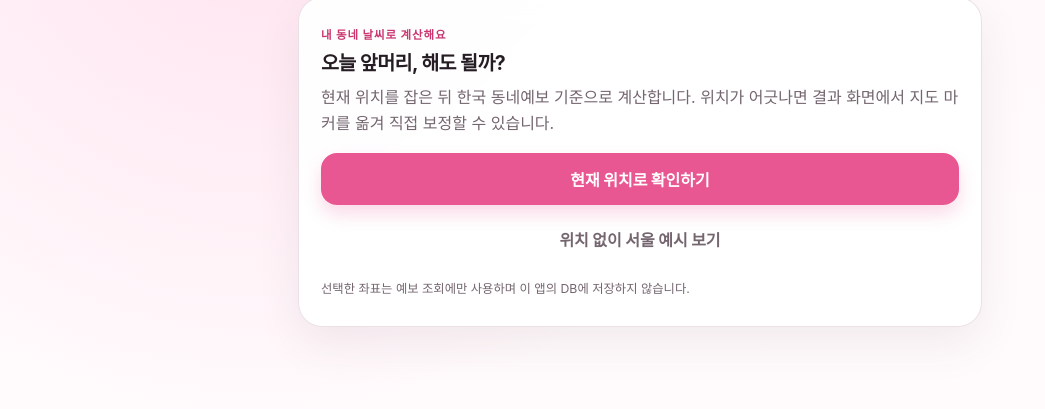
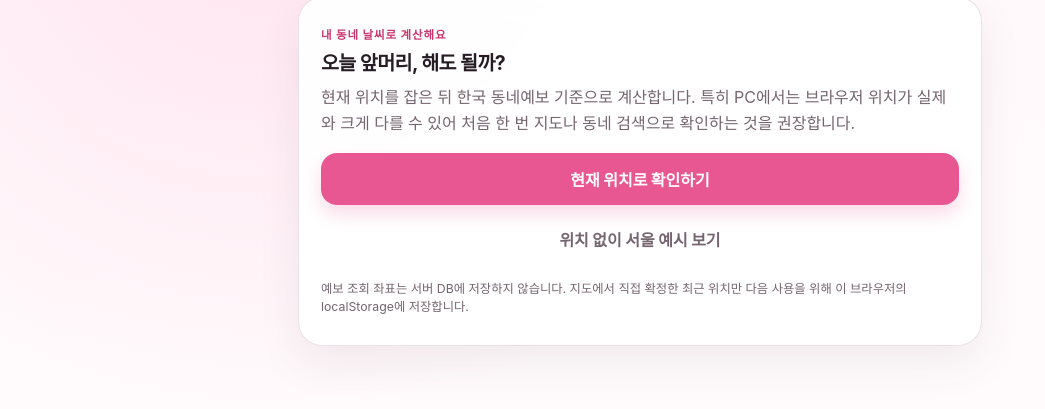
Before and after one commit to khsfashi/bangs-survival, a website: page index.html in a window 1280 px wide. Shown: the part 109-518 px from the top of the page, without its empty margins (0-1045 px from the left). Drawn offline with Linux system fonts and the light colour scheme.

Commit message:
docs: explain browser location limits and local storage

```diff
--- a/index.html
+++ b/index.html
@@ -13,7 +13,7 @@
 <body>
   <main class="app-shell">
     <header class="topbar"><div><p class="eyebrow">BANGS SURVIVAL FORECAST</p><h1>앞머리 생존예보</h1></div><button id="settingsButton" class="icon-button" type="button" aria-label="설정 열기">⚙</button></header>
-    <section id="permissionCard" class="card permission-card"><p class="card-kicker">내 동네 날씨로 계산해요</p><h2>오늘 앞머리, 해도 될까?</h2><p>현재 위치를 잡은 뒤 한국 동네예보 기준으로 계산합니다. 위치가 어긋나면 결과 화면에서 지도 마커를 옮겨 직접 보정할 수 있습니다.</p><button id="locationButton" class="primary-button" type="button">현재 위치로 확인하기</button><button id="demoButton" class="text-button" type="button">위치 없이 서울 예시 보기</button><p class="privacy-note">선택한 좌표는 예보 조회에만 사용하며 이 앱의 DB에 저장하지 않습니다.</p></section>
+    <section id="permissionCard" class="card permission-card"><p class="card-kicker">내 동네 날씨로 계산해요</p><h2>오늘 앞머리, 해도 될까?</h2><p>현재 위치를 잡은 뒤 한국 동네예보 기준으로 계산합니다. 특히 PC에서는 브라우저 위치가 실제와 크게 다를 수 있어 처음 한 번 지도나 동네 검색으로 확인하는 것을 권장합니다.</p><button id="locationButton" class="primary-button" type="button">현재 위치로 확인하기</button><button id="demoButton" class="text-button" type="button">위치 없이 서울 예시 보기</button><p class="privacy-note">예보 조회 좌표는 서버 DB에 저장하지 않습니다. 지도에서 직접 확정한 최근 위치만 다음 사용을 위해 이 브라우저의 localStorage에 저장합니다.</p></section>
     <section id="loadingCard" class="card state-card hidden" aria-live="polite"><div class="spinner" aria-hidden="true"></div><p>동네 날씨를 읽고 앞머리 상태를 계산하는 중입니다.</p></section>
     <section id="errorCard" class="card state-card hidden" aria-live="assertive"><p class="error-symbol">!</p><h2>날씨를 불러오지 못했어요</h2><p id="errorMessage">잠시 뒤 다시 시도해 주세요.</p><button id="retryButton" class="secondary-button" type="button">다시 시도하기</button></section>
     <div id="forecastView" class="hidden">
```
